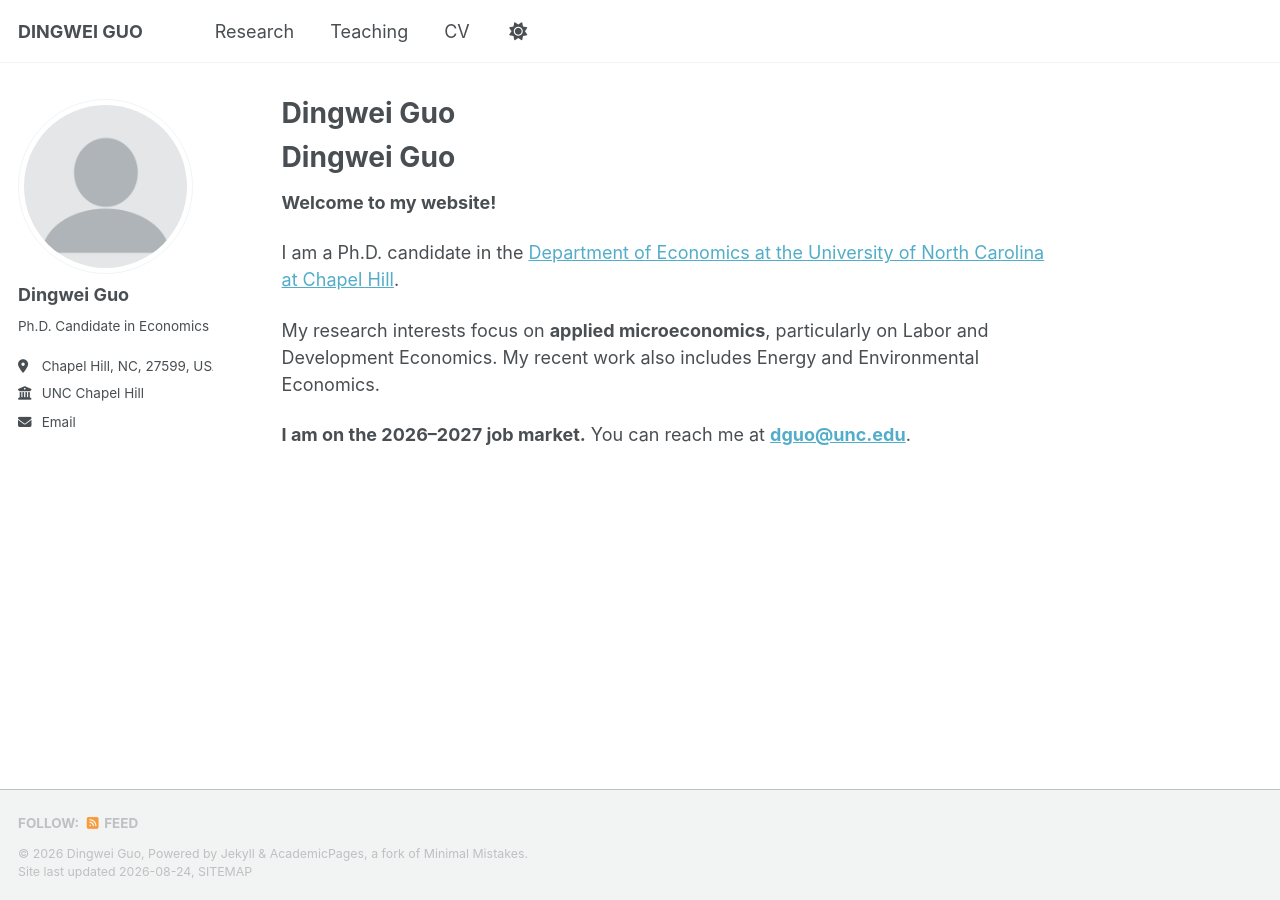
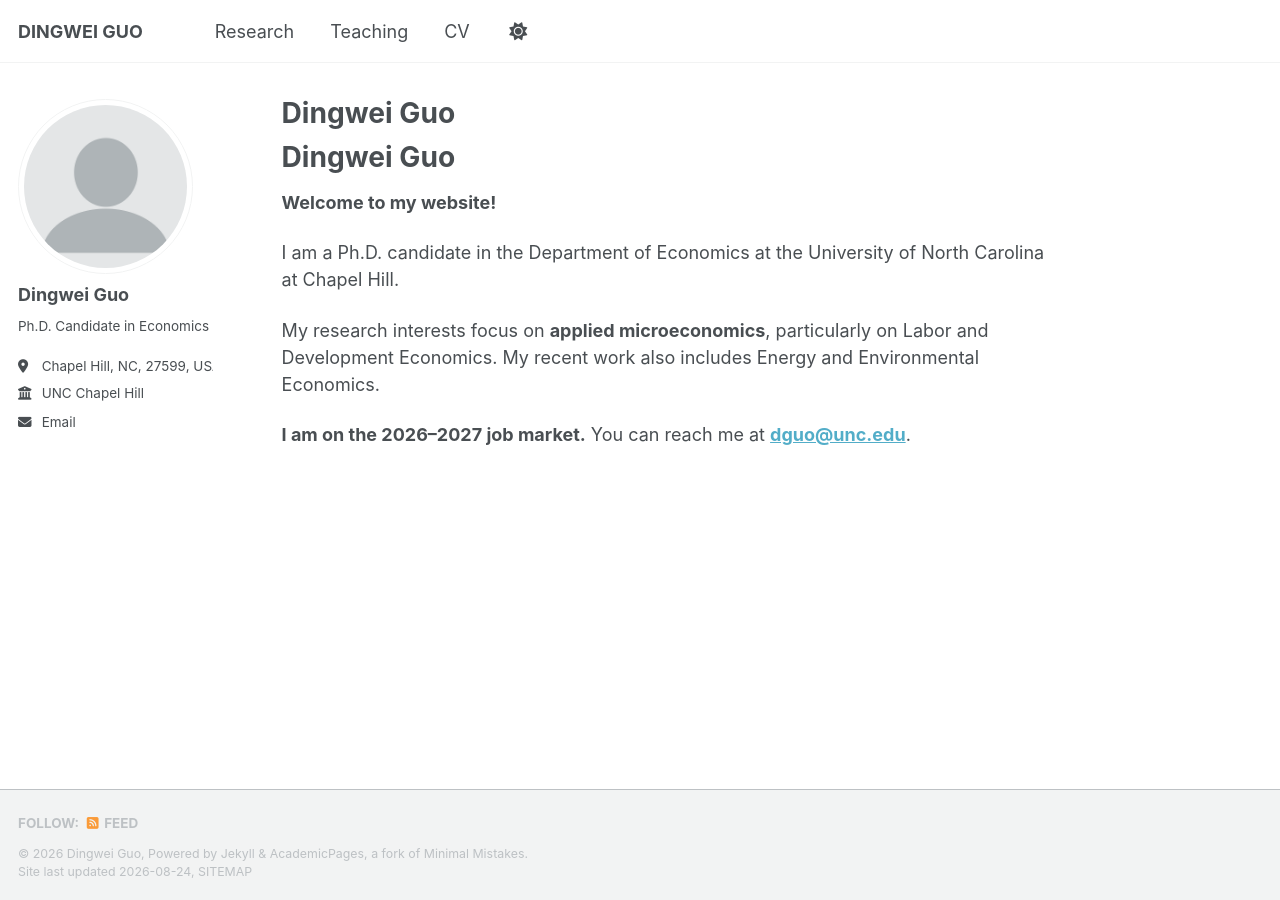
Before and after one commit to dw-guo/dw-guo.github.io, a Jekyll site: the page built from _pages/about.md, in a window 1280 px wide. Built offline with Jekyll 4.4.1, drawn with Linux system fonts in a browser that asks for light colours; a style sheet for code colours, icons or effects is not loaded; our own code applies the rules of GitHub Pages for plain Markdown files; part of the change alters nothing that is shown.

```diff
--- a/_pages/about.md
+++ b/_pages/about.md
@@ -14,7 +14,7 @@ redirect_from:
 
 **Welcome to my website!**
 
-I am a Ph.D. candidate in the [Department of Economics at the University of North Carolina at Chapel Hill](https://econ.unc.edu/).
+I am a Ph.D. candidate in the Department of Economics at the University of North Carolina at Chapel Hill.
 
 My research interests focus on **applied microeconomics**, particularly on Labor and Development Economics. My recent work also includes Energy and Environmental Economics.
 
```
